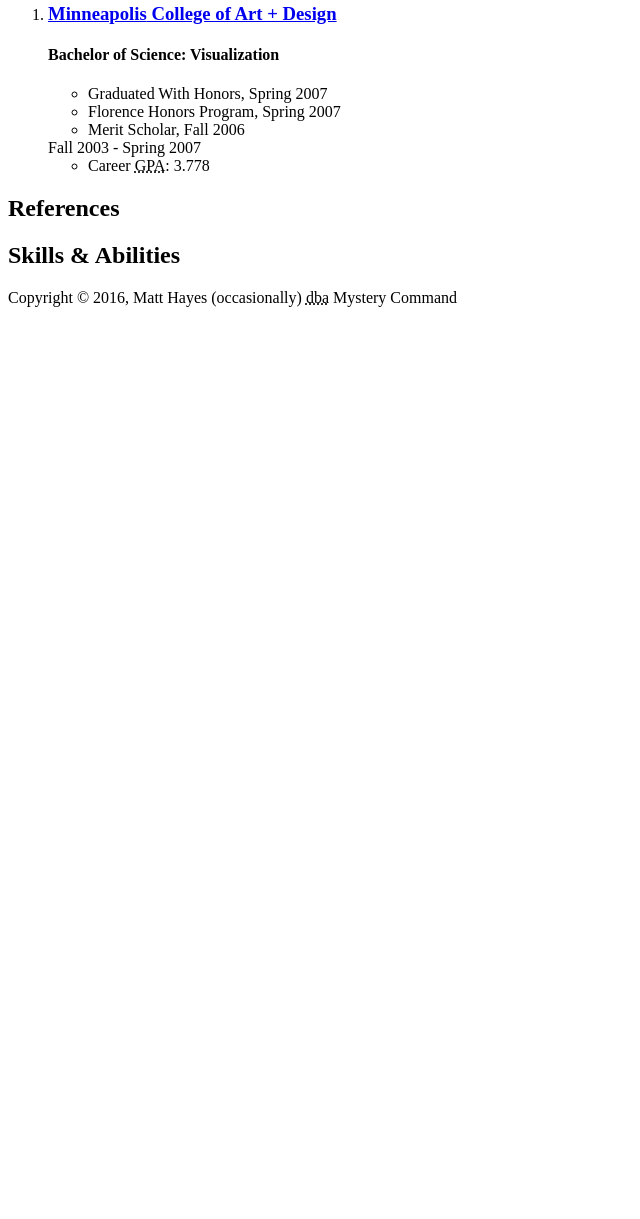
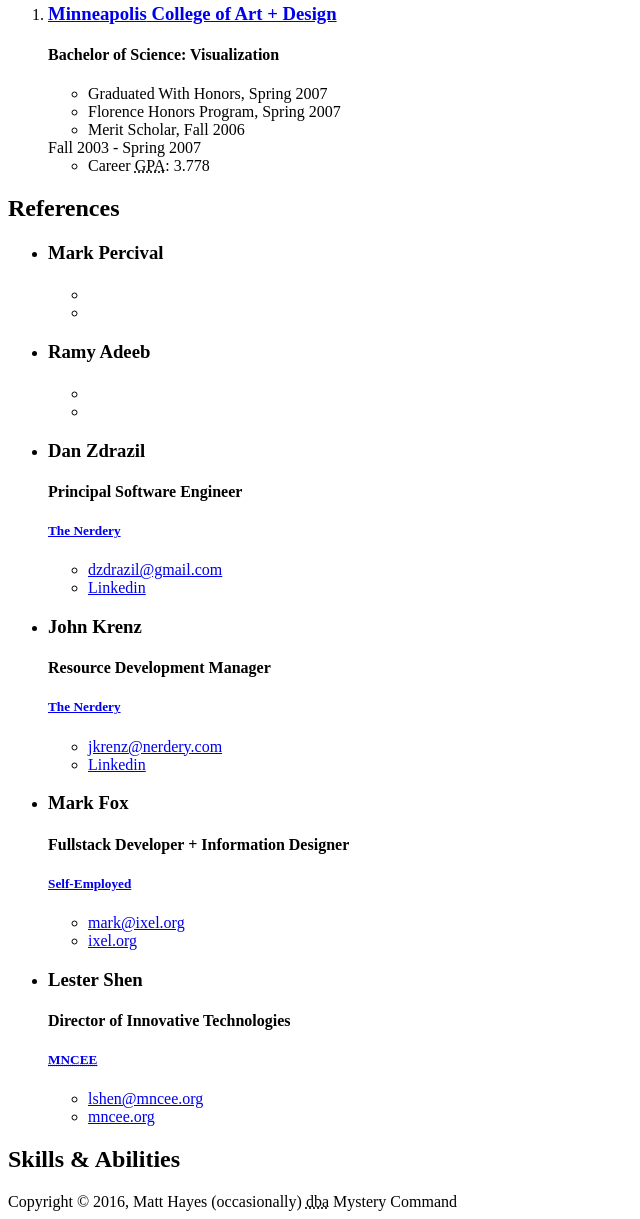
Before and after one commit to mysterycommand/spike-focusable, a website: page source/index.html in a window 1280 px wide. Shown: the part 2079-3298 px from the top of the page, without its empty margins (0-640 px from the left). Before the commit the page ends 2394 px from the top, so only its background shows below. Drawn offline with Linux system fonts and the light colour scheme.

Commit message:
feat: references

```diff
--- a/source/index.html
+++ b/source/index.html
@@ -224,6 +224,74 @@
         <section class="p-affiliation" role="region">
             <header role="banner"><h2>References</h2></header>
             <div class="section-content">
+                <ul>
+                    <li class="h-card">
+                        <article>
+                            <h3 class="p-name">Mark Percival</h3>
+                            <h4 class="p-job-title"></h4>
+                            <h5 class="p-name h-card"><a class="u-url" href=""></a></h5>
+                            <ul>
+                                <li class="u-url"><a href=""></a></li>
+                                <li class="u-email"><a href=""></a></li>
+                            </ul>
+                        </article>
+                    </li>
+                    <li class="h-card">
+                        <article>
+                            <h3 class="p-name">Ramy Adeeb</h3>
+                            <h4 class="p-job-title"></h4>
+                            <h5 class="p-name h-card"><a class="u-url" href=""></a></h5>
+                            <ul>
+                                <li class="u-url"><a href=""></a></li>
+                                <li class="u-email"><a href=""></a></li>
+                            </ul>
+                        </article>
+                    </li>
+                    <li class="h-card">
+                        <article>
+                            <h3 class="p-name">Dan Zdrazil</h3>
+                            <h4 class="p-job-title">Principal Software Engineer</h4>
+                            <h5 class="p-name h-card"><a class="u-url" href="https://nerdery.com/">The Nerdery</a></h5>
+                            <ul>
+                                <li class="u-email"><a href="mailto:dzdrazil@gmail.com">dzdrazil@gmail.com</a></li>
+                                <li class="u-url"><a href="https://www.linkedin.com/in/dan-zdrazil-1a595311">Linkedin</a></li>
+                            </ul>
+                        </article>
+                    </li>
+                    <li class="h-card">
+                        <article>
+                            <h3 class="p-name">John Krenz</h3>
+                            <h4 class="p-job-title">Resource Development Manager</h4>
+                            <h5 class="p-name h-card"><a class="u-url" href="http://nerdery.com">The Nerdery</a></h5>
+                            <ul>
+                                <li class="u-email"><a href="mailto:jkrenz@nerdery.com">jkrenz@nerdery.com</a></li>
+                                <li class="u-url"><a href="https://www.linkedin.com/in/john-j-krenz-6659b67">Linkedin</a></li>
+                            </ul>
+                        </article>
+                    </li>
+                    <li class="h-card">
+                        <article>
+                            <h3 class="p-name">Mark Fox</h3>
+                            <h4 class="p-job-title">Fullstack Developer + Information Designer</h4>
+                            <h5 class="p-name h-card"><a class="u-url" href="http://ixel.org">Self-Employed</a></h5>
+                            <ul>
+                                <li class="u-email"><a href="mailto:mark@ixel.org">mark@ixel.org</a></li>
+                                <li class="u-url"><a href="http://ixel.org">ixel.org</a></li>
+                            </ul>
+                        </article>
+                    </li>
+                    <li class="h-card">
+                        <article>
+                            <h3 class="p-name">Lester Shen</h3>
+                            <h4 class="p-job-title">Director of Innovative Technologies</h4>
+                            <h5 class="p-name h-card"><a class="u-url" href="http://www.mncee.org"><abbr title="Minnesota Center for Energy and Environment">MNCEE</abbr></a></h5>
+                            <ul>
+                                <li class="u-email"><a href="mailto:lshen@mncee.org">lshen@mncee.org</a></li>
+                                <li class="u-url"><a href="https://www.mncee.org/about-us/the-faces-of-cee/staff-directory/lestershen/">mncee.org</a></li>
+                            </ul>
+                        </article>
+                    </li>
+                </ul>
             </div>
         </section>
         <section class="p-skill" role="region">
```
